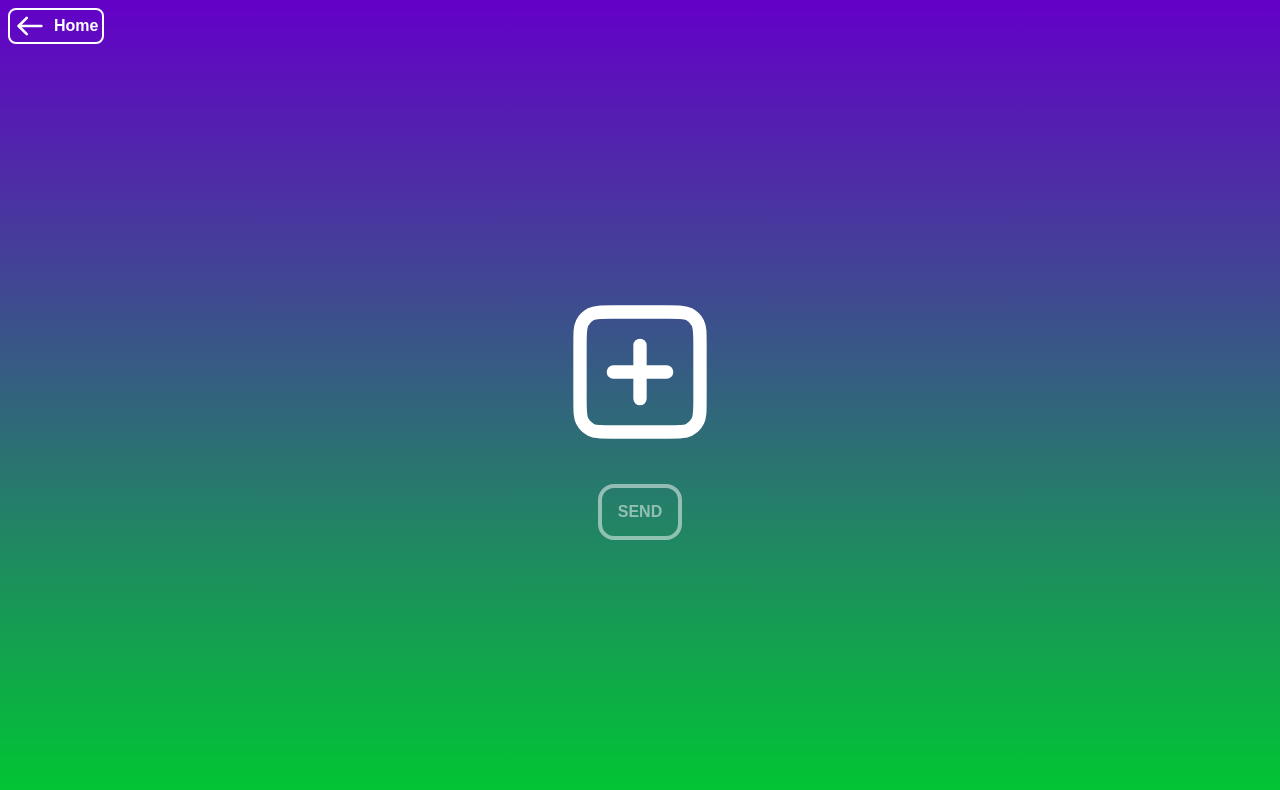
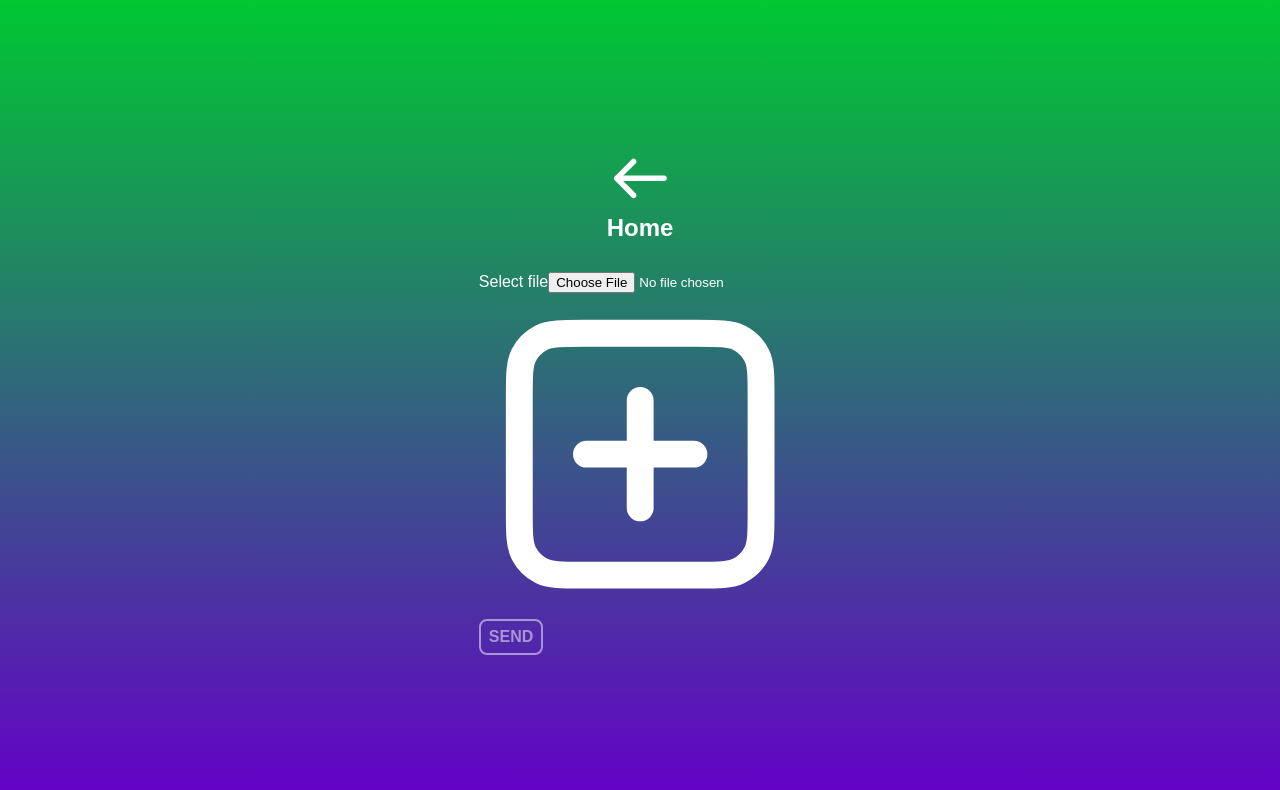
Before and after one commit to gizinski-jacek/qr-file-share, a React (Create React App) app: page /send in a window 1280 px wide. Shown: the top 790 px of the page. Built offline with nearby package versions, Linux system fonts and the light colour scheme.

Commit message:
Moving component styling to separate files.

```diff
--- a/src/App.scss
+++ b/src/App.scss
@@ -1,19 +1,30 @@
 .app {
 	height: 100vh;
 	display: flex;
+	flex-direction: column;
 	justify-content: center;
 	align-items: center;
-	gap: 5rem;
+	gap: 2rem;
 	font-family: sans-serif;
 	color: rgb(255, 255, 255);
-	background: linear-gradient(rgb(100, 0, 200), rgb(0, 200, 50));
+	background: linear-gradient(rgb(0, 200, 50), rgb(100, 0, 200));
 }
 
-a {
-	color: inherit;
-	text-decoration: none;
-	font-weight: 600;
-	font-size: 1.5rem;
+.home {
+	display: flex;
+
+	a {
+		margin: 2rem;
+		text-align: center;
+		padding: 1rem;
+		border: 4px solid rgb(255, 255, 255);
+		border-radius: 1rem;
+		text-transform: uppercase;
+
+		div {
+			margin: 1rem;
+		}
+	}
 
 	.send-icon,
 	.receive-icon {
@@ -24,81 +35,39 @@ a {
 	}
 }
 
-.img-link {
-	text-align: center;
-	padding: 1rem;
-	border: 4px solid rgb(255, 255, 255);
-	border-radius: 1rem;
+a {
+	display: inline-block;
+	color: inherit;
+	text-decoration: none;
+	font-weight: 600;
+	font-size: 1.5rem;
+	transition: 0.1s ease-in-out;
 
-	img {
-		font-weight: initial;
-		font-size: 1rem;
-	}
-
-	div {
-		margin: 2rem;
-		text-transform: uppercase;
+	&:hover {
+		background-color: rgba(255, 255, 255, 0.1);
 	}
 }
 
-.send,
-.receive,
-.code {
-	display: flex;
-	flex-direction: column;
-	justify-content: center;
-	align-items: center;
-	gap: 2rem;
-}
-
-.send,
-.code {
-	.add-icon,
-	.checkmark-icon {
-		display: block;
-		width: 160px;
-		height: 160px;
-	}
-
-	form {
-		visibility: hidden;
-		height: 0;
-	}
-}
-
-.send-btn,
-.dirId-div {
+button {
 	background: none;
 	color: inherit;
-	padding: 1rem;
-	border: 4px solid rgb(255, 255, 255);
-	border-radius: 1rem;
+	border: none;
+	padding: 0;
 	font: inherit;
-	font-weight: 600;
 	cursor: pointer;
 	outline: inherit;
+	padding: 0.5rem;
+	border: 2px solid rgb(255, 255, 255);
+	border-radius: 0.5rem;
+	font-weight: 600;
 	text-transform: uppercase;
+	transition: 0.1s ease-in-out;
+
+	&:hover:not(:disabled, .active) {
+		background-color: rgba(255, 255, 255, 0.1);
+	}
 
 	&:disabled {
 		opacity: 0.5;
 	}
 }
-
-.home-link {
-	position: absolute;
-	top: 0.5rem;
-	left: 0.5rem;
-	display: flex;
-	align-items: center;
-	gap: 0.5rem;
-	padding: 0 0.25rem;
-	font-size: 1rem;
-	border: 2px solid rgb(255, 255, 255);
-	border-radius: 0.5rem;
-
-	.arrow-icon {
-		display: block;
-		width: 2rem;
-		height: 2rem;
-	}
-}
--- /dev/null
+++ b/src/styles/Code.scss
@@ -0,0 +1,38 @@
+.code {
+	display: flex;
+	flex-direction: column;
+	justify-content: center;
+	align-items: center;
+	gap: 2rem;
+}
+
+.add-icon,
+	.checkmark-icon {
+		display: block;
+		width: 160px;
+		height: 160px;
+		cursor:pointer;
+		transition: 0.1s ease-in-out;
+
+		&:hover svg {
+			fill: rgba(255, 255, 255, 0.1);
+		 }
+	}
+
+	button {
+		padding: 1rem;
+		border: 4px solid rgb(255, 255, 255);
+		border-radius: 1rem;
+	}
+
+	form {
+		visibility: hidden;
+		height: 0;
+	}
+
+	.dirId-div {
+		padding: 1rem;
+		border: 4px solid rgb(255, 255, 255);
+		border-radius: 1rem;
+		font-weight: 600;
+	}
--- /dev/null
+++ b/src/styles/Overlay.scss
@@ -0,0 +1,42 @@
+.overlay {
+	width: 50%;
+	margin: 1rem;
+	display: flex;
+	justify-content: space-between;
+}
+
+.home-link {
+	display: flex;
+	align-items: center;
+	gap: 0.5rem;
+	padding: 0 0.5rem;
+	font-size: 1rem;
+	border: 2px solid rgb(255, 255, 255);
+	border-radius: 0.5rem;
+
+	.arrow-icon {
+		display: block;
+		width: 2rem;
+		height: 2rem;
+	}
+}
+
+.modes {
+	display: flex;
+	gap: 0.5rem;
+
+	button {
+		display: flex;
+		align-items: center;
+		gap: 0.5rem;
+		padding: 0 0.25rem;
+		border: 2px solid rgb(255, 255, 255);
+		border-radius: 0.5rem;
+		font-weight: 600;
+
+		&.active {
+			background-color: rgb(255, 255, 255);
+			color: rgb(100, 0, 200);
+		}
+	}
+}
--- /dev/null
+++ b/src/styles/Send.scss
@@ -0,0 +1,53 @@
+.send {
+	display: flex;
+	flex-direction: column;
+	justify-content: center;
+	align-items: center;
+	gap: 2rem;
+}
+
+
+button {
+	padding: 1rem;
+	border: 4px solid rgb(255, 255, 255);
+	border-radius: 1rem;
+}
+
+form {
+	visibility: hidden;
+	height: 0;
+}
+
+.add-icon,
+.checkmark-icon {
+	display: block;
+	width: 160px;
+	height: 160px;
+	cursor:pointer;
+
+	svg{
+		transition: 0.1s ease-in-out;
+		fill: rgba(255, 255, 255, 0);
+ 	}
+
+	&:hover svg {
+		fill: rgba(255, 255, 255, 0.1);
+	 }
+}
+
+.qr-code{
+	transition: 0.25s ease-in-out;
+
+	svg {
+		width: 35vw;
+		height: 35vh;
+		min-width: 64px;
+		min-height: 64px;
+		max-width: 256px;
+		max-height: 256px;
+	}
+
+	&:hover {
+		scale: (2);
+	}
+}
```
Also changed, not shown: src/styles/Receive.scss (added, +24 -0 lines).
